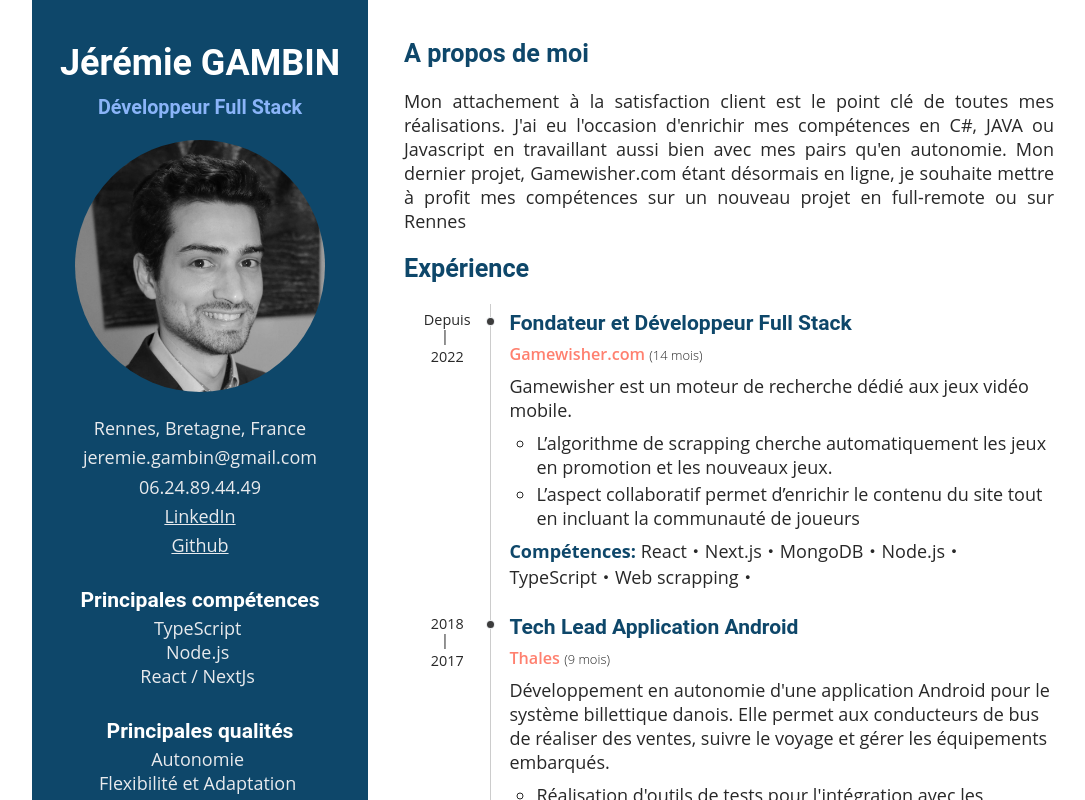
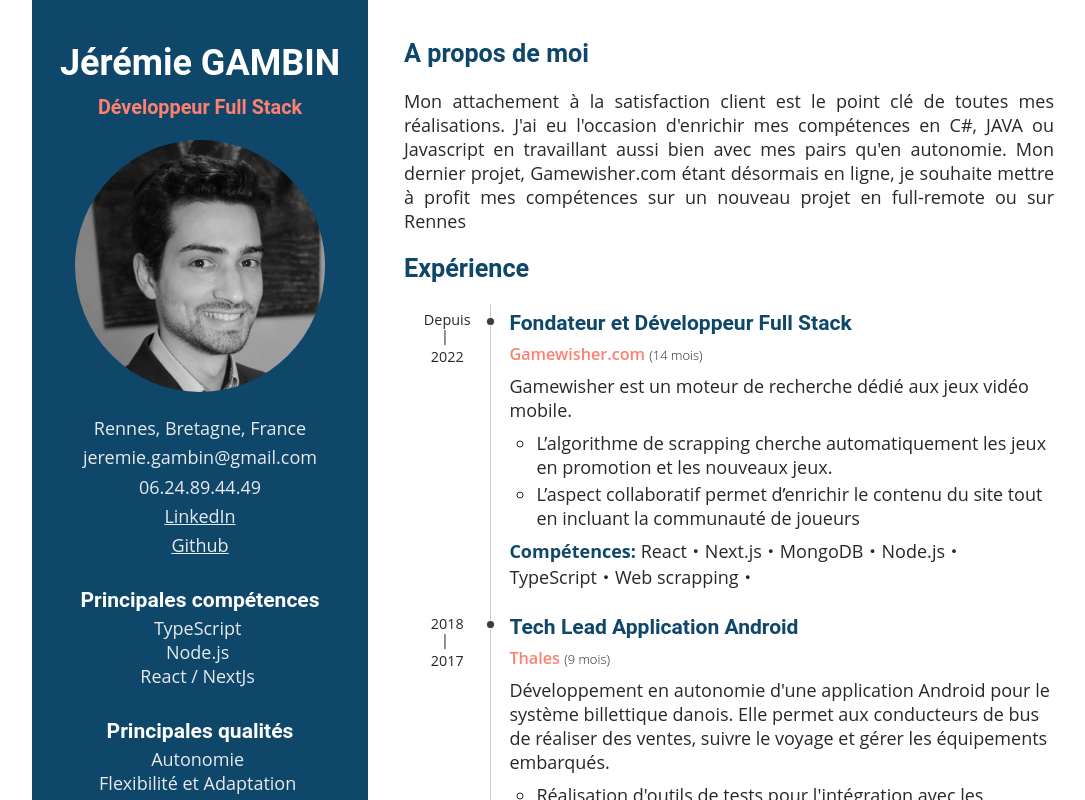
Before and after one commit to jbigman/cv-react, a Next.js app: page / in a window 1280 px wide. Shown: the top 800 px of the page, without its empty margins (79-1164 px from the left). Built offline with nearby package versions, Linux system fonts and the light colour scheme.

Commit message:
Force les couleurs avec important (light), parceque le next build change l'ordre des css (modules)

```diff
--- a/src/curiculum/sidebar.module.scss
+++ b/src/curiculum/sidebar.module.scss
@@ -142,7 +142,7 @@
   .sidebar {
     background-color: $light-lighter-background;
     h2 {
-      color: $light-text-subtitle;
+      color: $light-text-subtitle !important;
     }
   }
 
```
